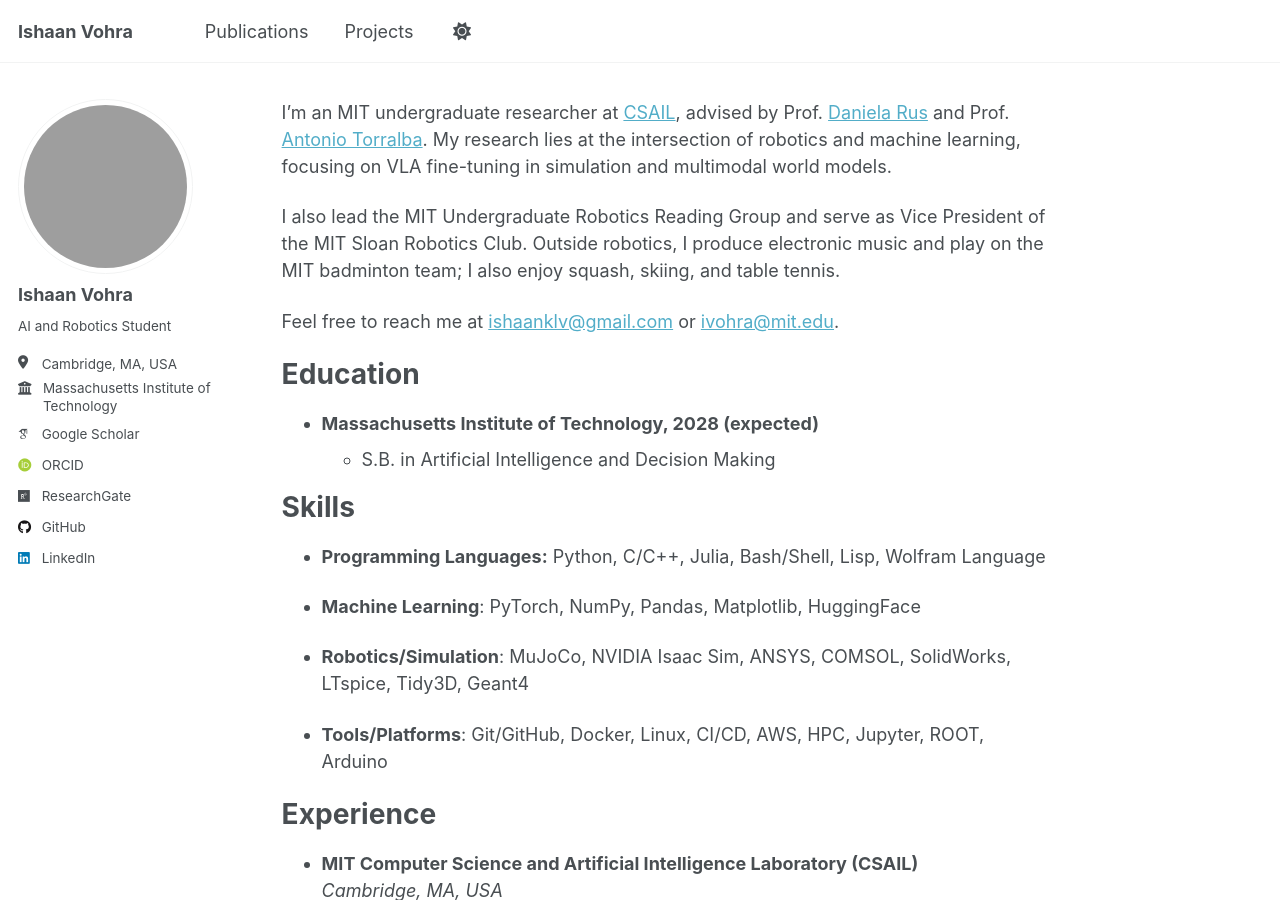
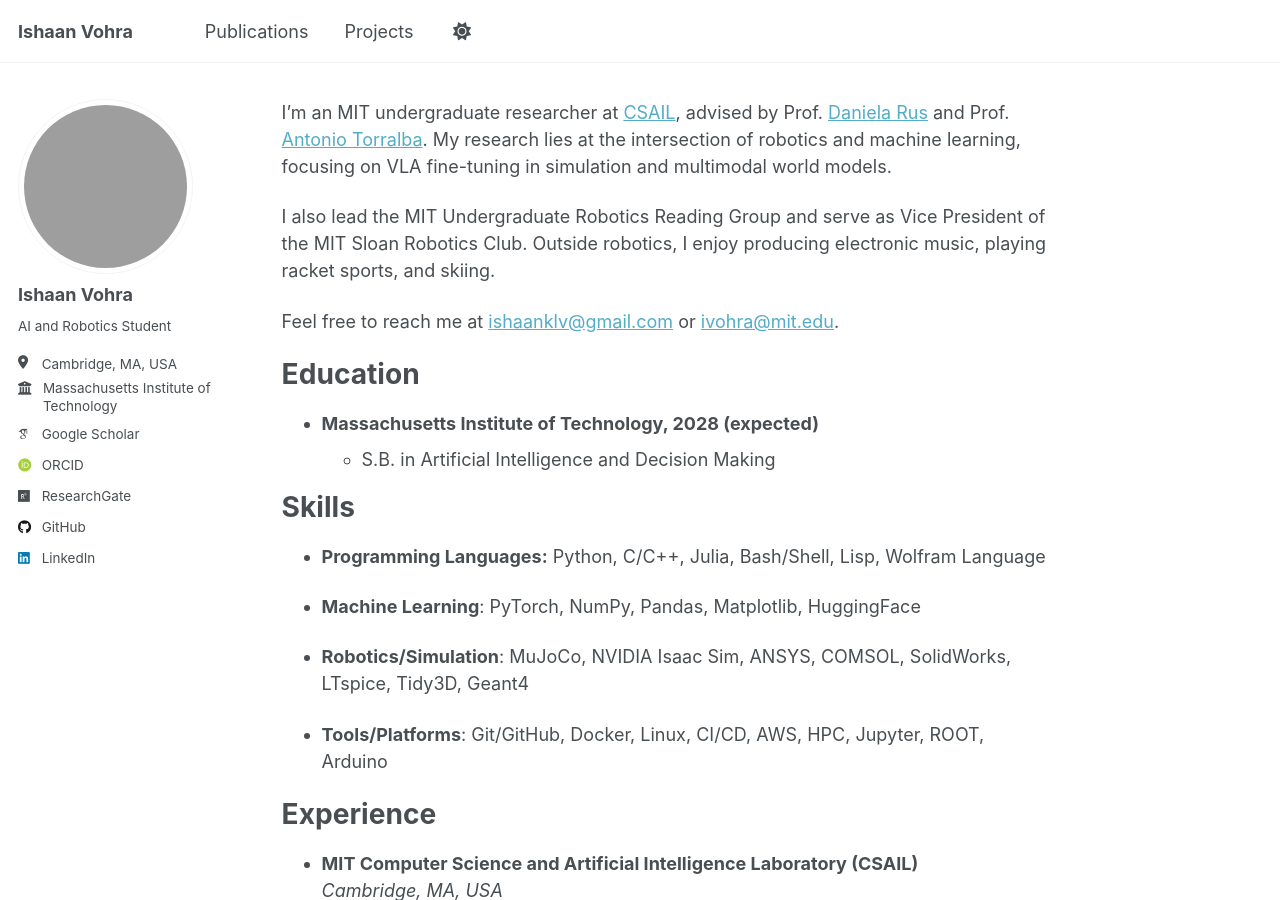
Before and after one commit to Ishaan-vohra/Ishaan-vohra.github.io, a Jekyll site: the page built from _pages/about.md, in a window 1280 px wide and 900 px high. Built offline with Jekyll 4.4.1, drawn with Linux system fonts in a browser that asks for light colours; some web fonts are replaced; a script that is not in the unit is left out; some of the changed text lies outside the part shown.

Commit message:
Update about.md

```diff
--- a/_pages/about.md
+++ b/_pages/about.md
@@ -9,7 +9,7 @@ redirect_from:
 
 I'm an MIT undergraduate researcher at [CSAIL](https://www.csail.mit.edu/), advised by Prof. [Daniela Rus](https://danielarus.csail.mit.edu/) and Prof. [Antonio Torralba](https://groups.csail.mit.edu/vision/torralbalab/). My research lies at the intersection of robotics and machine learning, focusing on VLA fine-tuning in simulation and multimodal world models.
 
-I also lead the MIT Undergraduate Robotics Reading Group and serve as Vice President of the MIT Sloan Robotics Club. Outside robotics, I produce electronic music and play on the MIT badminton team; I also enjoy squash, skiing, and table tennis.
+I also lead the MIT Undergraduate Robotics Reading Group and serve as Vice President of the MIT Sloan Robotics Club. Outside robotics, I enjoy producing electronic music, playing racket sports, and skiing.
 
 Feel free to reach me at <ishaanklv@gmail.com> or <ivohra@mit.edu>.
 
@@ -96,6 +96,4 @@ Activities and Societies
 * Undergraduate Researcher – CSAIL, RLE, Media Lab
 * MIT Undergraduate Robotics Reading Group – Co-founder and Co-head
 * MIT Sloan Robotics Club – Vice President
-* MIT Music Production Collaborative – Executive Leadership Team
-* MIT Badminton Club – Competitive Team Member
 * Theta Xi Fraternity – Scholarship Chair, Webmaster, Summer House Manager
```
